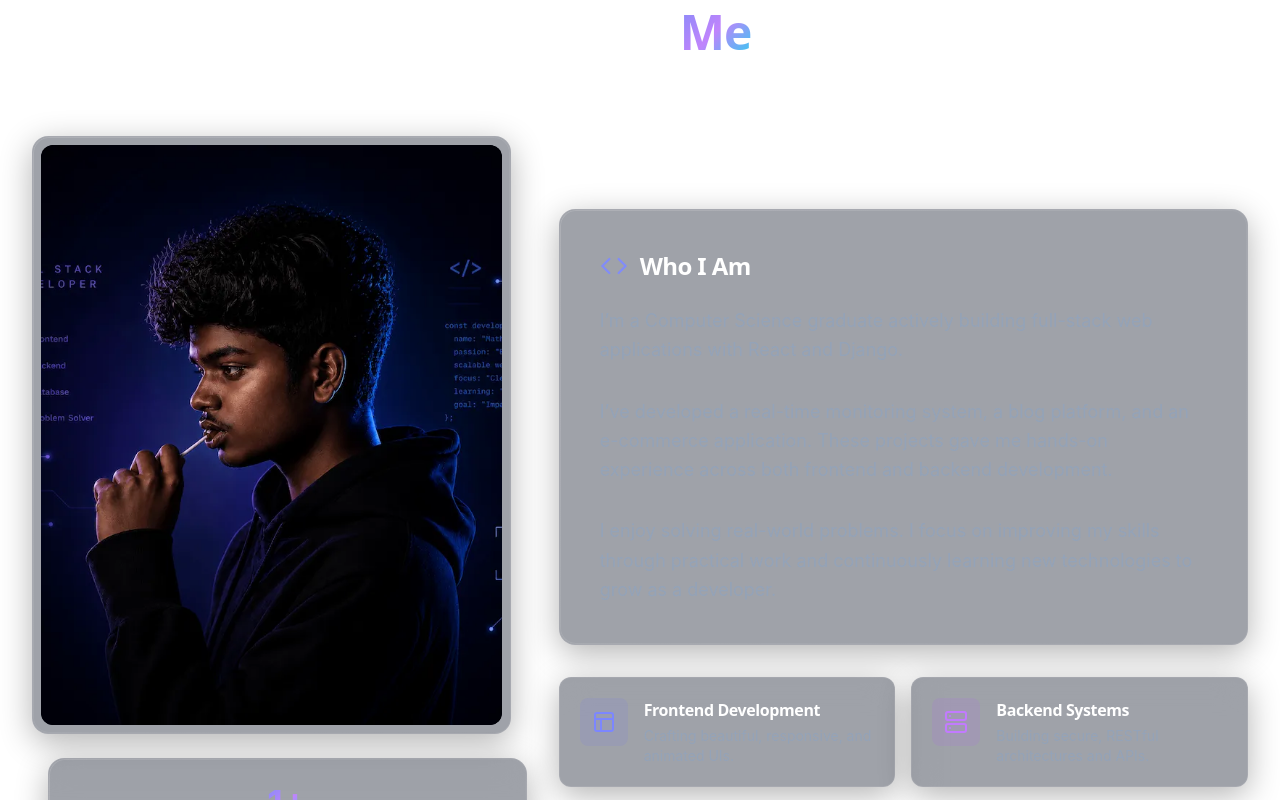
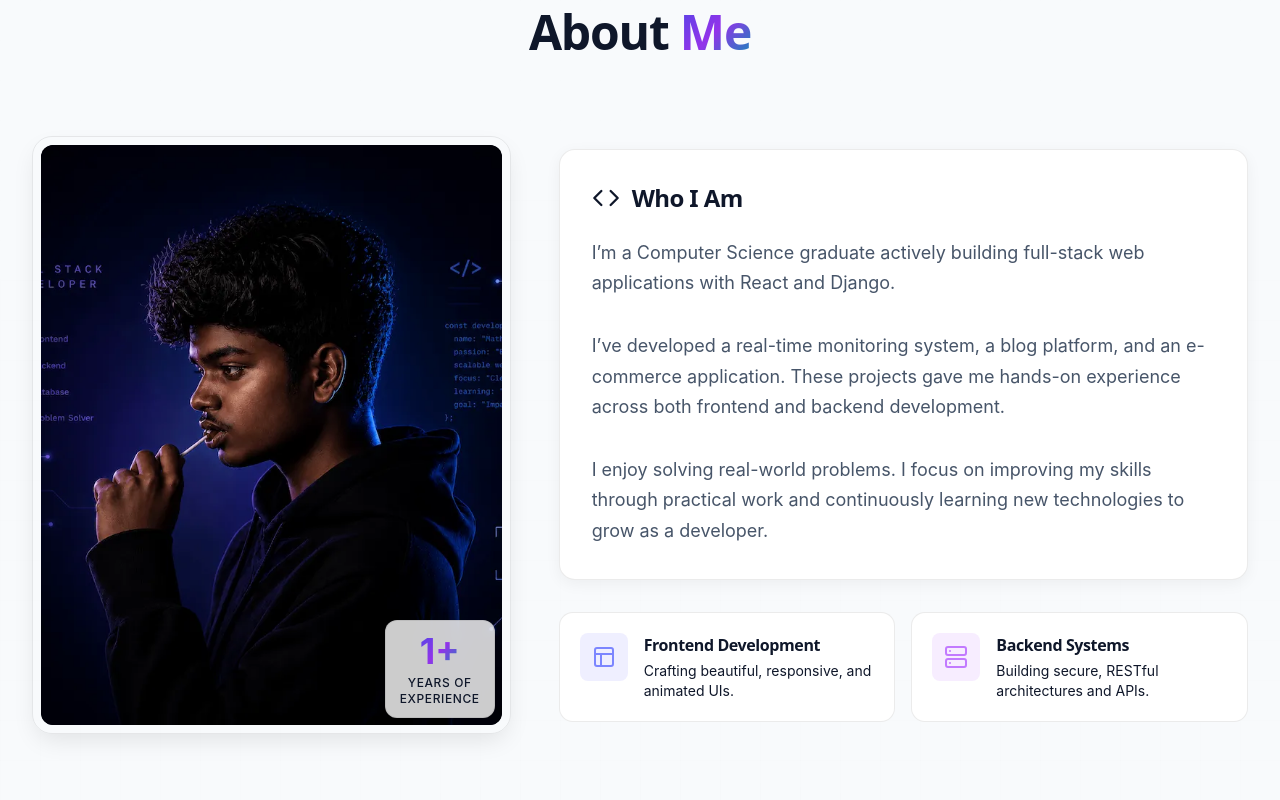
Before and after one commit to Mathyas-P/portfolio, a React (Vite) app in the folder frontend/: page / in a window 1280 px wide. Shown: the part 920-1720 px from the top of the page. Built offline with nearby package versions, Linux system fonts and the light colour scheme.

Commit message:
feat: implement pure CSS light mode theme system and visual refinements

```diff
--- a/frontend/src/App.jsx
+++ b/frontend/src/App.jsx
@@ -16,16 +16,16 @@ function App() {
 
   useEffect(() => {
     const root = document.documentElement;
-    if (theme === "dark") {
-      root.classList.add("dark");
+    if (theme === "light") {
+      root.classList.add("light");
     } else {
-      root.classList.remove("dark");
+      root.classList.remove("light");
     }
     localStorage.setItem("theme", theme);
   }, [theme]);
 
   return (
-    <div className="min-h-screen bg-white dark:bg-[#030712] text-black dark:text-brand-text font-sans relative overflow-x-hidden transition-colors duration-300">
+    <div className="min-h-screen bg-[var(--bg)] text-[var(--text)] font-sans relative overflow-x-hidden transition-colors duration-300">
       <div className="ambient-light"></div>
       <div className="absolute inset-0 bg-grid-pattern opacity-20 pointer-events-none"></div>
 
--- a/frontend/src/components/About.jsx
+++ b/frontend/src/components/About.jsx
@@ -36,7 +36,7 @@ const About = () => {
         <div className="grid lg:grid-cols-12 gap-12 items-center">
           {/* Visual Side */}
           <div className="lg:col-span-5 relative">
-            <div className="relative rounded-2xl premium-glass-card p-2 aspect-[4/5] w-full max-w-md mx-auto lg:max-w-none group border border-white/5 hover:border-brand-primary/20 transition-all duration-500">
+            <div className="image-container aspect-[4/5] w-full max-w-md mx-auto lg:max-w-none group p-2 transition-all duration-500">
               <div className="absolute inset-0 bg-gradient-to-tr from-brand-primary/10 via-transparent to-brand-secondary/10 opacity-0 group-hover:opacity-100 transition-opacity duration-500 z-10 rounded-2xl pointer-events-none"></div>
               <div className="w-full h-full rounded-xl overflow-hidden relative bg-[#030712] flex items-center justify-center">
                  <img
@@ -52,7 +52,7 @@ const About = () => {
             </div>
 
             {/* Experience Badge */}
-            <div className="absolute -bottom-6 -right-6 md:-right-4 premium-glass-card p-6 flex flex-col items-center justify-center shadow-lg z-20 border-t border-l border-white/10">
+            <div className="experience-badge flex flex-col items-center justify-center z-20">
               <span className="text-4xl font-bold text-gradient mb-1">1+</span>
               <span className="text-xs font-medium text-brand-muted uppercase tracking-wider text-center">Years of<br/>Experience</span>
             </div>
@@ -66,7 +66,7 @@ const About = () => {
             viewport={{ once: true, margin: "-80px" }}
             className="lg:col-span-7 space-y-8"
           >
-            <div className="premium-glass-card p-8 sm:p-10">
+            <div className="about-content">
               <motion.h4 variants={itemVariants} className="text-2xl font-bold mb-6 text-white flex items-center">
                 <Code className="text-brand-primary mr-3" size={28} />
                 Who I Am
@@ -86,7 +86,7 @@ const About = () => {
 
             {/* Core Competencies Grid */}
             <div className="grid sm:grid-cols-2 gap-4">
-              <div className="premium-glass p-5 rounded-xl flex items-start space-x-4 border border-white/5 hover:border-white/10 transition-colors">
+              <div className="info-card flex items-start space-x-4">
                 <div className="p-3 rounded-lg bg-indigo-500/10 text-indigo-400">
                   <Layout size={24} />
                 </div>
@@ -96,7 +96,7 @@ const About = () => {
                 </div>
               </div>
 
-              <div className="premium-glass p-5 rounded-xl flex items-start space-x-4 border border-white/5 hover:border-white/10 transition-colors">
+              <div className="info-card flex items-start space-x-4">
                 <div className="p-3 rounded-lg bg-purple-500/10 text-purple-400">
                   <Server size={24} />
                 </div>
--- a/frontend/src/components/Footer.jsx
+++ b/frontend/src/components/Footer.jsx
@@ -5,7 +5,7 @@ import LinkedinIcon from './LinkedinIcon';
 
 const Footer = () => {
   return (
-    <footer className="bg-[#030712] py-12 border-t border-white/5 relative z-10 overflow-hidden">
+    <footer className="footer py-12 relative z-10 overflow-hidden">
       {/* Decorative gradient */}
       <div className="absolute top-0 left-1/2 -translate-x-1/2 w-1/2 h-px bg-gradient-to-r from-transparent via-brand-primary/50 to-transparent"></div>
 
--- a/frontend/src/components/Navbar.jsx
+++ b/frontend/src/components/Navbar.jsx
@@ -32,7 +32,7 @@ const Navbar = ({ theme, setTheme }) => {
   return (
     <nav className={`fixed top-0 w-full z-50 transition-all duration-500 ${isScrolled ? 'py-4' : 'py-6'}`}>
       <div className="max-w-7xl mx-auto px-4 sm:px-6 lg:px-8">
-        <div className={`flex justify-between items-center px-6 transition-all duration-500 rounded-full ${isScrolled ? 'premium-glass h-16' : 'bg-transparent h-14'}`}>
+        <div className={`flex justify-between items-center px-6 transition-all duration-500 rounded-full ${isScrolled ? 'navbar h-16' : 'bg-transparent h-14'}`}>
           <div className="flex-shrink-0 cursor-pointer flex items-center" onClick={() => window.scrollTo({top: 0, behavior: 'smooth'})}>
             <div className="w-8 h-8 rounded-lg bg-gradient-to-br from-brand-primary to-brand-secondary flex items-center justify-center mr-2">
               <span className="text-white font-bold font-heading text-sm">M</span>
@@ -45,7 +45,7 @@ const Navbar = ({ theme, setTheme }) => {
               <button
                 key={link}
                 onClick={() => scrollToSection(link)}
-                className="nav-link px-4 py-2 text-gray-400 text-sm font-medium tracking-wide"
+                className="nav-link px-4 py-2 text-sm font-medium tracking-wide"
               >
                 {link}
               </button>
--- a/frontend/src/components/Projects.jsx
+++ b/frontend/src/components/Projects.jsx
@@ -102,13 +102,13 @@ const Projects = () => {
                 key={project.id}
                 className="group h-full"
               >
-                <div className="premium-glass-card h-full p-8 transition-all duration-500 hover:-translate-y-2 hover:shadow-[0_20px_40px_-15px_rgba(99,102,241,0.2)] border border-white/5 group-hover:border-white/10 flex flex-col">
+                <div className="card h-full p-8 flex flex-col">
 
                   {/* Decorative background glow based on project gradient */}
                   <div className={`absolute -top-24 -right-24 w-48 h-48 bg-gradient-to-br ${project.gradient} rounded-full blur-3xl opacity-0 group-hover:opacity-100 transition-opacity duration-700 pointer-events-none`}></div>
 
                   <div className="flex justify-between items-start mb-6 relative z-10">
-                    <div className="w-12 h-12 rounded-xl bg-white/5 border border-white/10 flex items-center justify-center text-brand-primary group-hover:scale-110 group-hover:bg-brand-primary/10 transition-all duration-300">
+                    <div className="w-12 h-12 rounded-xl bg-[var(--bg)] border border-[var(--border)] flex items-center justify-center text-brand-primary group-hover:scale-110 group-hover:bg-brand-primary/10 transition-all duration-300">
                       <FolderGit2 size={24} />
                     </div>
                     <div className="flex space-x-3">
@@ -132,7 +132,7 @@ const Projects = () => {
 
                   <div className="flex flex-wrap gap-2 mt-auto relative z-10">
                     {project.tech.map((t, i) => (
-                      <span key={i} className="px-3 py-1.5 bg-white/5 border border-white/5 text-gray-300 text-xs font-mono rounded-md group-hover:border-white/10 transition-colors">
+                      <span key={i} className="px-3 py-1.5 bg-[var(--bg)] border border-[var(--border)] text-[var(--text-muted)] text-xs font-mono rounded-md group-hover:border-brand-primary/30 transition-colors">
                         {t}
                       </span>
                     ))}
--- a/frontend/src/components/Skills.jsx
+++ b/frontend/src/components/Skills.jsx
@@ -79,7 +79,7 @@ const Skills = () => {
               whileInView={{ opacity: 1, y: 0 }}
               viewport={{ once: true, margin: "-100px" }}
               transition={{ duration: 0.5, delay: idx * 0.1 }}
-              className={`group premium-glass-card p-8 transition-all duration-500 hover:-translate-y-2 border border-white/5 ${skillGroup.borderColor} ${skillGroup.glowColor}`}
+              className={`card group p-8 ${skillGroup.borderColor} ${skillGroup.glowColor}`}
             >
               <div className="flex items-center mb-8">
                 <div className={`w-14 h-14 rounded-2xl bg-gradient-to-br ${skillGroup.color} flex items-center justify-center text-white mr-4 border border-white/10 group-hover:scale-110 transition-transform duration-300`}>
@@ -97,7 +97,7 @@ const Skills = () => {
                     </div>
                     <div className="w-full h-2 bg-gray-800/50 rounded-full overflow-hidden border border-white/5">
                       <motion.div
-                        className="h-full bg-gradient-to-r from-brand-primary to-brand-tertiary rounded-full relative"
+                        className="h-full progress-bar-fill rounded-full relative"
                         initial={{ width: 0 }}
                         whileInView={{ width: `${skill.level}%` }}
                         viewport={{ once: true, amount: 0.2 }}
--- a/frontend/src/index.css
+++ b/frontend/src/index.css
@@ -1,29 +1,79 @@
 @import "tailwindcss";
 
 @theme {
-  --color-brand-primary: #818CF8;   /* Indigo 400 */
-  --color-brand-secondary: #C084FC; /* Purple 400 */
-  --color-brand-tertiary: #22D3EE;  /* Cyan 400 */
-  --color-brand-bg: #030712;        /* Gray 950 - very deep dark */
-  --color-brand-text: #F8FAFC;      /* Slate 50 */
-  --color-brand-muted: #94A3B8;     /* Slate 400 */
   --font-sans: 'Inter', system-ui, sans-serif;
   --font-heading: 'Outfit', 'Poppins', system-ui, sans-serif;
+
+  /* Aliasing hardcoded classes to dynamic CSS variables */
+  --color-white: var(--text-inverted);
+  --color-gray-200: var(--text-muted);
+  --color-gray-300: var(--text-muted);
+  --color-gray-400: var(--text-muted);
+  --color-gray-800: var(--progress-bg);
+  --color-gray-950: var(--bg-inverted);
 }
 
 @layer base {
   :root {
-    --background: 224 71.4% 4.1%;
-    --foreground: 210 20% 98%;
-    --border: 216 34% 17%;
+    /* DARK THEME (DEFAULT — MUST MATCH CURRENT UI EXACTLY) */
+    --bg: #030712;
+    --text: #ffffff;
+    --text-muted: #94a3b8;
+    --card: rgba(255, 255, 255, 0.05);
+    --border: rgba(255, 255, 255, 0.1);
+    --glass-bg: rgba(15, 23, 42, 0.4);
+    --glass-border: rgba(255, 255, 255, 0.08);
+    --shadow-soft: 0 8px 32px rgba(0, 0, 0, 0.3);
+    --shadow-medium: 0 20px 40px -15px rgba(99,102,241,0.2);
+    --primary: #818CF8;
+
+    /* Additional UI tokens matching exact dark mode */
+    --secondary: #C084FC;
+    --tertiary: #22D3EE;
+    --btn-text: #030712;
+    --btn-bg: #ffffff;
+    --nav-btn-hover: rgba(255, 255, 255, 0.1);
+    --card-border-hover: rgba(255, 255, 255, 0.2);
+    --ambient-opacity: 0.8;
+
+    /* Mapped Aliases */
+    --text-inverted: #ffffff;
+    --bg-inverted: #030712;
+    --progress-bg: rgba(31, 41, 55, 0.5); /* gray-800 */
   }
-}
 
-@layer base {
+  .light {
+    /* LIGHT THEME (NEW COLORS ONLY) */
+    --bg: #f8fafc;
+    --text: #0f172a;
+    --text-muted: #475569;
+    --card: #ffffff;
+    --border: rgba(0, 0, 0, 0.08);
+    --glass-bg: #ffffff;
+    --glass-border: rgba(0, 0, 0, 0.08);
+    --shadow-soft: 0 4px 15px rgba(0, 0, 0, 0.05);
+    --shadow-medium: 0 10px 25px -5px rgba(0, 0, 0, 0.1);
+    --primary: #4F46E5;
+
+    /* Additional UI tokens for light mode */
+    --secondary: #9333EA;
+    --tertiary: #0891B2;
+    --btn-text: #ffffff;
+    --btn-bg: #4F46E5;
+    --nav-btn-hover: rgba(0, 0, 0, 0.08);
+    --card-border-hover: rgba(0, 0, 0, 0.15);
+    --ambient-opacity: 0; /* Remove neon effects in light mode */
+
+    /* Mapped Aliases */
+    --text-inverted: #0f172a;
+    --bg-inverted: #f8fafc;
+    --progress-bg: #e2e8f0;
+  }
+
   * {
-    border-color: hsl(var(--border));
+    border-color: var(--border);
     scrollbar-width: thin;
-    scrollbar-color: #334155 transparent;
+    scrollbar-color: var(--text-muted) transparent;
   }
 
   html {
@@ -31,19 +81,30 @@
   }
 
   body {
-    @apply bg-[#030712] text-brand-text font-sans antialiased overflow-x-hidden selection:bg-brand-primary/30 selection:text-white;
+    background-color: var(--bg);
+    color: var(--text);
+    font-family: var(--font-sans);
+    -webkit-font-smoothing: antialiased;
+    overflow-x: hidden;
+    transition: background-color 0.3s, color 0.3s;
+  }
+
+  ::selection {
+    background-color: rgba(129, 140, 248, 0.3);
+    color: white;
   }
 
   h1, h2, h3, h4, h5, h6 {
-    @apply font-heading tracking-tight;
+    font-family: var(--font-heading);
+    letter-spacing: -0.025em;
   }
 }
 
 /* --- Animated Gradient Background --- */
 .bg-grid-pattern {
   background-size: 40px 40px;
-  background-image: linear-gradient(to right, rgba(255, 255, 255, 0.03) 1px, transparent 1px),
-                    linear-gradient(to bottom, rgba(255, 255, 255, 0.03) 1px, transparent 1px);
+  background-image: linear-gradient(to right, var(--border) 1px, transparent 1px),
+                    linear-gradient(to bottom, var(--border) 1px, transparent 1px);
   mask-image: radial-gradient(circle at center, black, transparent 80%);
 }
 
@@ -55,38 +116,148 @@
   height: 140vh;
   z-index: -1;
   background:
-    radial-gradient(circle at 15% 50%, rgba(99, 102, 241, 0.15), transparent 40%),
-    radial-gradient(circle at 85% 30%, rgba(192, 132, 252, 0.15), transparent 40%),
-    radial-gradient(circle at 50% 80%, rgba(34, 211, 238, 0.1), transparent 50%);
+    radial-gradient(circle at 15% 50%, var(--primary) 15%, transparent 40%),
+    radial-gradient(circle at 85% 30%, var(--secondary) 15%, transparent 40%),
+    radial-gradient(circle at 50% 80%, var(--tertiary) 10%, transparent 50%);
   filter: blur(80px);
   animation: pulse-slow 10s ease-in-out infinite alternate;
   pointer-events: none;
+  opacity: var(--ambient-opacity);
 }
 
 @keyframes pulse-slow {
-  0% { transform: scale(1) translate(0, 0); opacity: 0.8; }
-  100% { transform: scale(1.05) translate(2%, 2%); opacity: 1; }
+  0% { transform: scale(1) translate(0, 0); opacity: var(--ambient-opacity); }
+  100% { transform: scale(1.05) translate(2%, 2%); opacity: calc(var(--ambient-opacity) + 0.2); }
 }
 
-/* --- Premium Utilities --- */
-.premium-glass {
-  background: rgba(15, 23, 42, 0.4);
-  backdrop-filter: blur(16px);
-  -webkit-backdrop-filter: blur(16px);
-  border: 1px solid rgba(255, 255, 255, 0.08);
-  box-shadow: 0 8px 32px 0 rgba(0, 0, 0, 0.3);
+/* 1. Navbar Improvement */
+.navbar {
+  background: rgba(10, 15, 30, 0.6);
+  backdrop-filter: blur(12px);
+  border-bottom: 1px solid var(--border);
+  box-shadow: 0 4px 20px rgba(0,0,0,0.2);
+}
+:root.light .navbar {
+  background: rgba(255, 255, 255, 0.8);
 }
 
-.premium-glass-card {
-  background: rgba(15, 23, 42, 0.4);
-  backdrop-filter: blur(16px);
-  -webkit-backdrop-filter: blur(16px);
-  border: 1px solid rgba(255, 255, 255, 0.08);
-  box-shadow: 0 8px 32px 0 rgba(0, 0, 0, 0.3);
-  @apply rounded-2xl relative overflow-hidden transition-all duration-300;
+.nav-link {
+  color: var(--text-muted);
+  transition: color 0.3s ease;
+}
+.nav-link:hover {
+  color: var(--text);
 }
 
-.premium-glass-card::before {
+/* 2. About Section */
+.about-content {
+  background: var(--card);
+  border: 1px solid var(--border);
+  border-radius: 16px;
+  padding: 32px;
+  box-shadow: var(--shadow-soft);
+}
+.about-content p {
+  color: var(--text-muted);
+  line-height: 1.7;
+}
+
+/* Image Container */
+.image-container {
+  position: relative;
+  border-radius: 20px;
+  overflow: hidden;
+  border: 1px solid var(--border);
+  box-shadow: var(--shadow-medium);
+}
+
+/* Experience Badge */
+.experience-badge {
+  position: absolute;
+  bottom: 16px;
+  right: 16px;
+  background: rgba(0,0,0,0.6);
+  backdrop-filter: blur(10px);
+  padding: 10px 14px;
+  border-radius: 12px;
+  border: 1px solid var(--border);
+  font-weight: 500;
+}
+:root.light .experience-badge {
+  background: rgba(255,255,255,0.8);
+}
+
+/* Info Card */
+.info-card {
+  background: var(--card);
+  border: 1px solid var(--border);
+  border-radius: 14px;
+  padding: 20px;
+  transition: all 0.3s ease;
+}
+.info-card:hover {
+  transform: translateY(-4px);
+  box-shadow: var(--shadow-medium);
+}
+
+/* --- Unified Card Component --- */
+.card {
+  background: var(--card);
+  border: 1px solid var(--border);
+  box-shadow: var(--shadow-soft);
+  border-radius: 1rem;
+  position: relative;
+  overflow: hidden;
+  transition: all 0.3s ease;
+}
+
+.card:hover {
+  transform: translateY(-4px);
+  box-shadow: var(--shadow-medium);
+}
+
+/* Light Mode Specific Enhancements for Experience Section */
+:root.light .experience-section {
+  background: #f1f5f9;
+}
+
+:root.light .experience-card {
+  background: #ffffff;
+  border: 1px solid rgba(0,0,0,0.08);
+  box-shadow: 0 10px 30px rgba(0,0,0,0.08);
+}
+
+:root.light .experience-card:hover {
+  box-shadow: 0 16px 40px rgba(0,0,0,0.12);
+}
+
+:root.light .experience-card p {
+  color: #475569;
+}
+
+:root.light .timeline-line {
+  background: rgba(0,0,0,0.15);
+  box-shadow: none;
+}
+
+:root.light .timeline-icon {
+  background: #ffffff;
+  border: 2px solid var(--primary);
+  box-shadow: 0 4px 12px rgba(0,0,0,0.1);
+}
+
+:root.light .date-badge {
+  background: #f8fafc;
+  border: 1px solid rgba(0,0,0,0.08);
+  color: #334155;
+}
+
+:root.light .impact-box {
+  background: #f8fafc;
+  border: 1px solid rgba(0,0,0,0.08);
+}
+
+:root:not(.light) .card::before {
   content: '';
   position: absolute;
   top: 0; left: 0; right: 0; bottom: 0;
@@ -99,23 +270,69 @@
   pointer-events: none;
 }
 
+/* 1. Progress Bars */
+.progress-bar-fill {
+  background: linear-gradient(90deg, var(--primary), var(--secondary));
+  box-shadow: 0 0 8px rgba(79, 70, 229, 0.4);
+}
+
+/* 3. Input Fields */
+.input-field {
+  background: var(--card);
+  border: 1px solid var(--border);
+  color: var(--text);
+  transition: all 0.3s ease;
+}
+.input-field:focus {
+  border-color: var(--primary);
+  box-shadow: 0 0 0 3px rgba(79,70,229,0.15);
+  outline: none;
+}
+
+/* 4. Footer */
+.footer {
+  background: var(--bg);
+  border-top: 1px solid var(--border);
+}
+
 .text-gradient {
-  background: linear-gradient(135deg, var(--color-brand-primary), var(--color-brand-secondary), var(--color-brand-tertiary));
+  background: linear-gradient(135deg, var(--primary), var(--secondary), var(--tertiary));
   -webkit-background-clip: text;
   -webkit-text-fill-color: transparent;
   background-clip: text;
 }
 
+/* Glow Button (Explore Work) */
 .glow-btn {
   position: relative;
-  transition: transform 0.6s cubic-bezier(0.2, 0.8, 0.2, 1);
+  transition: all 0.3s ease;
+  background: var(--card);
+  color: var(--text) !important;
+  border: 1px solid var(--border);
+  box-shadow: var(--shadow-soft);
 }
 
-.glow-btn::after {
+:root.light .glow-btn {
+  background: linear-gradient(135deg, var(--primary), var(--secondary));
+  color: #ffffff !important;
+  box-shadow: 0 4px 12px rgba(0,0,0,0.1);
+  border: none;
+}
+
+:root.light .glow-btn:hover {
+  transform: translateY(-2px);
+  box-shadow: 0 8px 20px rgba(0,0,0,0.15);
+}
+
+.glow-btn .text-gray-950 {
+  color: inherit !important;
+}
+
+:root:not(.light) .glow-btn::after {
   content: '';
   position: absolute;
   inset: -2px;
-  background: linear-gradient(135deg, var(--color-brand-primary), var(--color-brand-secondary), var(--color-brand-tertiary));
+  background: linear-gradient(135deg, var(--primary), var(--secondary), var(--tertiary));
   filter: blur(14px);
   opacity: 0.15;
   transition: all 1s ease-in-out;
@@ -127,7 +344,7 @@
   transform: scale(1.02);
 }
 
-.glow-btn:hover::after {
+:root:not(.light) .glow-btn:hover::after {
   opacity: 0.45;
   filter: blur(20px);
   inset: -4px;
@@ -135,16 +352,8 @@
 }
 
 @keyframes glow-breathe {
-  0% {
-    opacity: 0.45;
-    filter: blur(20px);
-    transform: scale(1);
-  }
-  100% {
-    opacity: 0.3;
-    filter: blur(24px);
-    transform: scale(1.02);
-  }
+  0% { opacity: 0.45; filter: blur(20px); transform: scale(1); }
+  100% { opacity: 0.3; filter: blur(24px); transform: scale(1.02); }
 }
 
 .glow-btn:active {
@@ -166,11 +375,11 @@
   z-index: 1;
 }
 
-.nav-resume-btn::after {
+:root:not(.light) .nav-resume-btn::after {
   content: '';
   position: absolute;
   inset: -1px;
-  background: var(--color-brand-primary);
+  background: var(--primary);
   filter: blur(10px);
   opacity: 0;
   transition: all 0.6s ease-in-out;
@@ -180,10 +389,10 @@
 
 .nav-resume-btn:hover {
   transform: scale(1.02);
-  background-color: rgba(129, 140, 248, 0.15); /* Slightly brighten the background */
+  background-color: var(--nav-btn-hover);
 }
 
-.nav-resume-btn:hover::after {
+:root:not(.light) .nav-resume-btn:hover::after {
   opacity: 0.35;
   filter: blur(14px);
   inset: -2px;
@@ -215,14 +424,14 @@
   bottom: 4px;
   left: 50%;
   transform: translateX(-50%);
-  background: linear-gradient(90deg, transparent, var(--color-brand-primary), var(--color-brand-secondary), transparent);
+  background: linear-gradient(90deg, transparent, var(--primary), var(--secondary), transparent);
   transition: width 0.4s cubic-bezier(0.4, 0, 0.2, 1), opacity 0.4s ease-in-out;
   opacity: 0;
   border-radius: 2px;
 }
 
 .nav-link:hover {
-  color: white;
+  color: var(--text);
 }
 
 .nav-link:hover::after {
@@ -235,12 +444,12 @@
   width: 8px;
 }
 ::-webkit-scrollbar-track {
-  background: #030712;
+  background: var(--bg);
 }
 ::-webkit-scrollbar-thumb {
-  background: rgba(255, 255, 255, 0.1);
+  background: var(--border);
   border-radius: 4px;
 }
 ::-webkit-scrollbar-thumb:hover {
-  background: rgba(255, 255, 255, 0.2);
+  background: var(--text-muted);
 }
```
Also changed, not shown: frontend/src/components/Contact.jsx (+6 -6 lines), frontend/src/components/Experience.jsx (+6 -7 lines).
